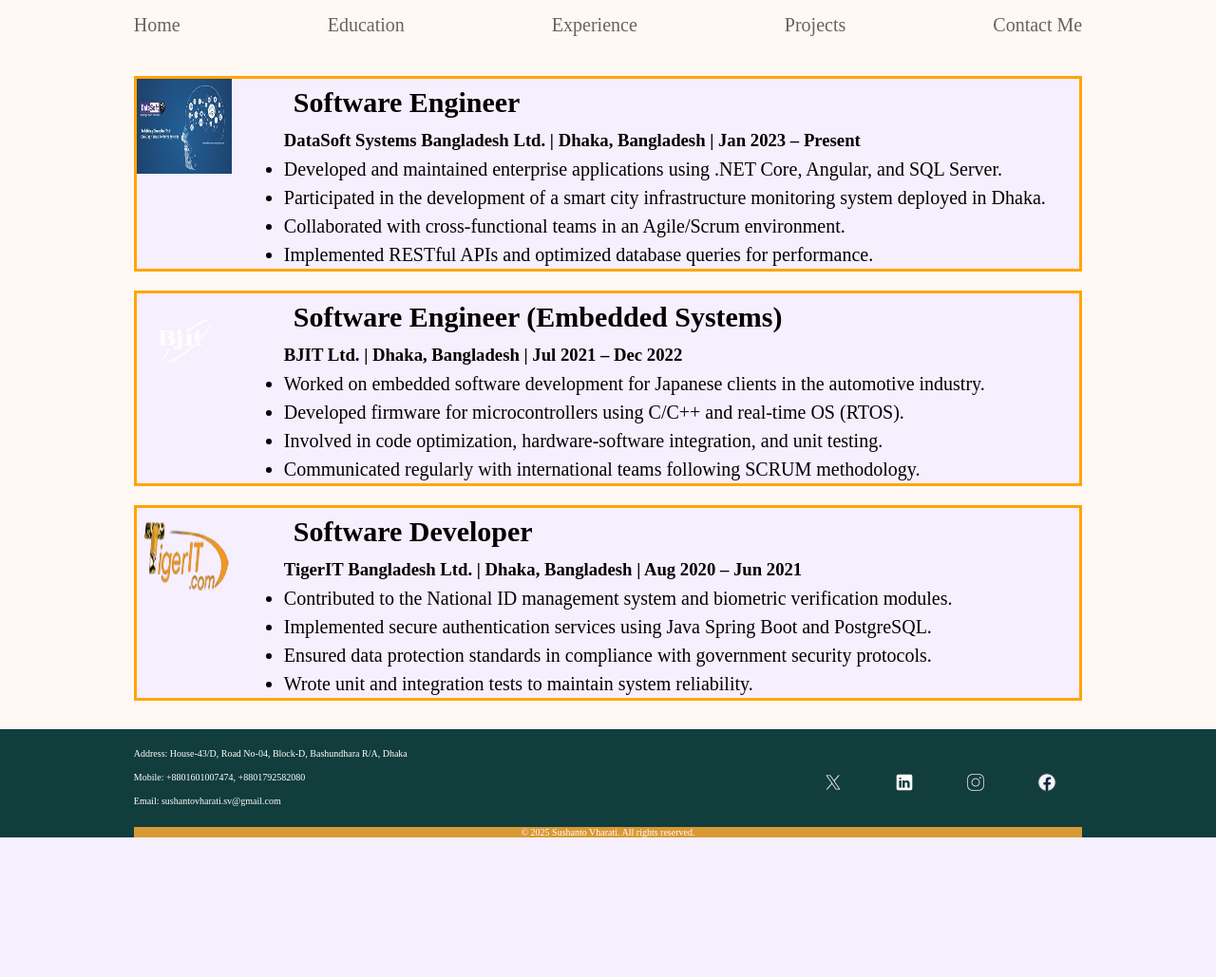
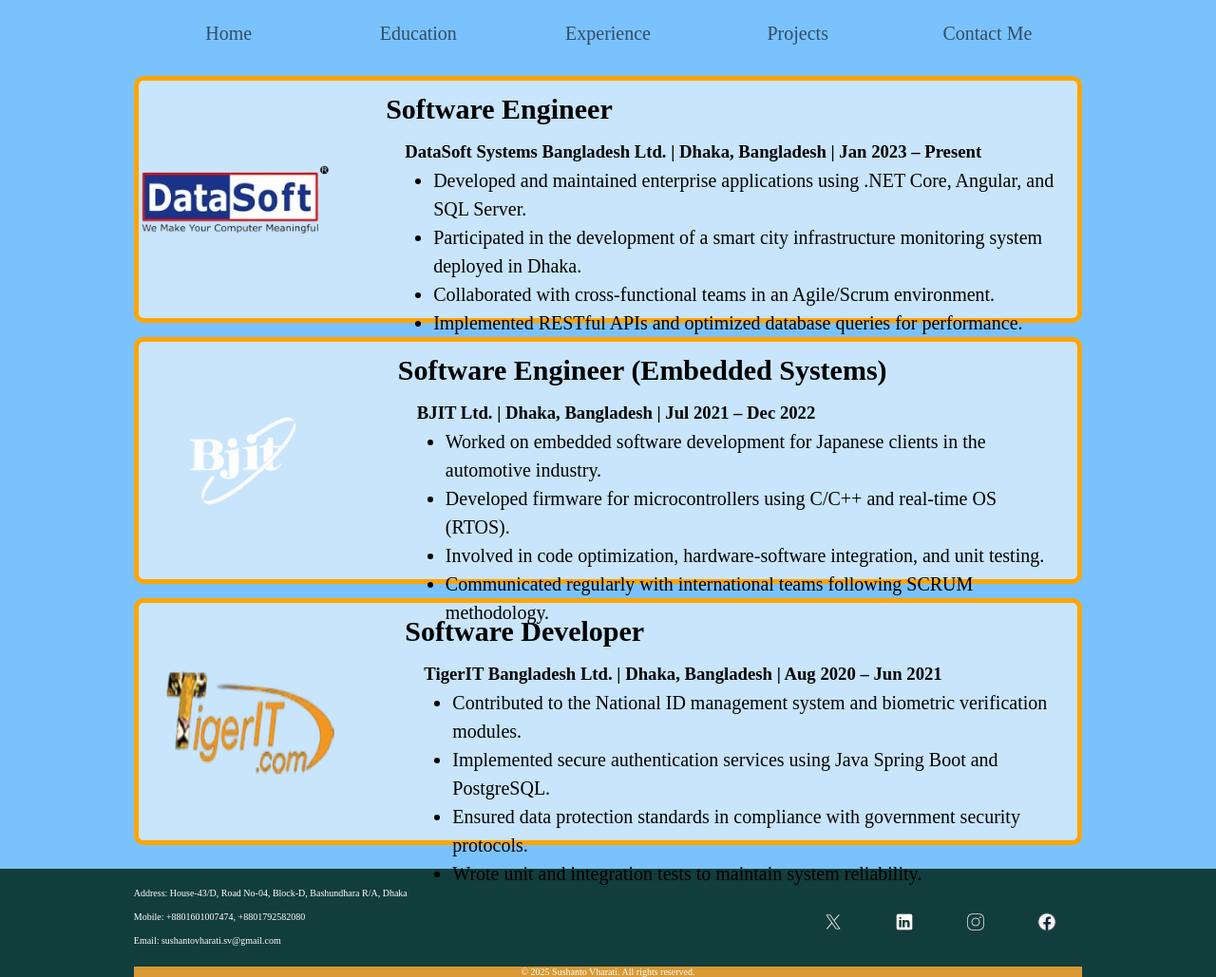
Before and after one commit to sushantovharati/summer-wbt-2025, a PHP site: page /html/experience.html in a window 1280 px wide. Shown: the whole page at 95% size. Before the commit the page ends 882 px from the top, so only its background shows below. Run offline with PHP 8.4, Linux system fonts and the light colour scheme.

Commit message:
polished version of portfolio. 22-49576-3

```diff
--- a/e-portfolio/css/education.css
+++ b/e-portfolio/css/education.css
@@ -3,7 +3,7 @@
     padding: 0;
 }
 body{
-    background-color: rgb(255, 248, 243,1);
+    background-color: #7ac2fd;
 }
 section{
     padding: 10px 11%;
@@ -14,8 +14,8 @@
     height: 300px;
     display: flex;
     justify-content: space-around;
-    border: 3px solid orange;
-    background-color: rgb(246, 239, 254);
+    border: 5px solid orange;
+    background-color: #c8e5fc;
 }
 .image{
     width: 45%;
--- a/e-portfolio/css/experience.css
+++ b/e-portfolio/css/experience.css
@@ -3,37 +3,46 @@
     padding: 0;
 }
 body{
-    background-color: rgb(255, 248, 243,1);
+    background-color: #7ac2fd;
 }
 section{
     padding: 10px 11%;
 }
-.dataSoftCompany, .bjitCompany, .tigerItCompany{
-    margin-bottom: 20px;
+.dataSoftCompany-container, .bjitCompany-container, .tigerItCompany-container{
+    margin-bottom: 15px;
+    height: 250px;
     display: flex;
-    border: 3px solid orange;
-    background-color: rgb(246, 239, 254);
+    border: 5px solid orange;
+    border-radius: 10px;
+    background-color: #c8e5fc;
 }
-.imageSection .textSection{
-    width: 50%;
-}
-.imageSection img{
-    height: 100px;
-    width: 100px;
+.image-section{
+    width: 25%;
     display: flex;
     justify-content: center;
     place-items: center;
 }
-.textSection{
-    padding-left: 55px;
-    padding-right: 20px;
+.image-section img{
+    height: 200px;
+    width: 200px;
+}
+#tigerIt-logo{
+    height:150px;
+    width: 200px;
+}
+.text-section{
+    padding: 0px 20px 0px 55px;
     line-height: 30px;
 }
-.textSection h1{
-    padding: 10px;
+.text-section h1{
+    padding: 15px 15px 15px 0px;
     font-size: 30px;
 }
-.textSection li{
+.text-section h3{
+    padding-left: 20px;
+}
+.text-section ul{
+    padding-left: 50px;
     font-size: 20px;
 }
 img{
--- a/e-portfolio/css/nav.css
+++ b/e-portfolio/css/nav.css
@@ -5,23 +5,42 @@
 header {
     margin: 15px 11%;
     height: 40px;
+    display: flex;
+    flex-direction: column;
+    justify-content: center;
 }
 header ul {
+    height: 40px;
     display: flex;
     justify-content: space-between;
 }
 header li {
+    width: 25%;
+    height: 40px;
     font-size: 20px;
     list-style: none;
+    text-align: center;
+    display: flex;
+    flex-direction: column;
+    justify-content: center;
 }
 header a {
     text-decoration: none;
     color: rgba(0, 0, 0, 0.6);
 }
 header div:hover {
-    height: 25px;
-    width: 120%;
+    height: 40px;
     text-align: center;
-    border-radius: 5px;
-    background-color: rgba(253, 110, 10, 1);
+    border-radius: 10px;
+    background-color: rgb(59, 59, 249);
+    display: flex;
+    flex-direction: column;
+    justify-content: center;
 }
+header a:hover{
+    color: white;
+    height: 40px;
+    display: flex;
+    flex-direction: column;
+    justify-content: center;
+}
--- a/e-portfolio/html/education.html
+++ b/e-portfolio/html/education.html
@@ -27,7 +27,7 @@
         <div class="bsc">
             <div class="image">
                 <img src="..\image/aiub_logo.png" alt="American International University-Bangladesh (AIUB)">
-            </div> <hr>
+            </div>
             <div class="text">
                 <h1>Bachelor of Science in Computer Science and Engineering (CSE)
                 </h1>
@@ -41,7 +41,7 @@
         <div class="hsc">
             <div class="image">
                 <img src="..\image/satkhira_govt_college_logo.png" alt="Satkhira Govt. College">
-            </div> <hr>
+            </div>
             <div class="text">
                 <h1>Higher Secondary Certificate (HSC)</h1>
                 <ul>
@@ -54,7 +54,7 @@
         <div class="ssc">
             <div class="image">
                 <img src="..\image/school_logo.png" alt="">
-            </div> <hr>
+            </div>
             <div class="text">
                 <h1>Secondary School Certificate (SSC)</h1>
                 <ul>
--- a/e-portfolio/html/experience.html
+++ b/e-portfolio/html/experience.html
@@ -24,11 +24,11 @@
     </header>
 
     <section>
-        <div class="dataSoftCompany">
-            <div class="imageSection">
-                <img src="..\image/dataSoft.jpeg" alt="DataSoft Systems Bangladesh Ltd.">
+        <div class="dataSoftCompany-container">
+            <div class="image-section">
+                <img src="..\image/dataSoft_icon.png" alt="DataSoft Systems Bangladesh Ltd.">
             </div>
-            <div class="textSection">
+            <div class="text-section">
                 <h1>Software Engineer</h1>
                 <h3>DataSoft Systems Bangladesh Ltd. | Dhaka, Bangladesh | Jan 2023 – Present</h3>
                 <ul>
@@ -40,12 +40,11 @@
                 </ul>
             </div>
         </div>
-
-        <div class="bjitCompany">
-            <div class="imageSection">
+        <div class="bjitCompany-container">
+            <div class="image-section">
                 <img src="..\image/bjit-logo.png" alt="BJIT Ltd.">
             </div>
-            <div class="textSection">
+            <div class="text-section">
                 <h1>Software Engineer (Embedded Systems)</h1>
                 <h3>BJIT Ltd. | Dhaka, Bangladesh | Jul 2021 – Dec 2022</h3>
                 <ul>
@@ -56,11 +55,11 @@
                 </ul>
             </div>
         </div>
-        <div class="tigerItCompany">
-            <div class="imageSection">
-                <img src="..\image/tigerIt_logo.png" alt="TigerIT Bangladesh Ltd.">
+        <div class="tigerItCompany-container">
+            <div class="image-section">
+                <img id="tigerIt-logo" src="..\image/tigerIt_logo.png" alt="TigerIT Bangladesh Ltd.">
             </div>
-            <div class="textSection">
+            <div class="text-section">
                 <h1>Software Developer</h1>
                 <h3>TigerIT Bangladesh Ltd. | Dhaka, Bangladesh | Aug 2020 – Jun 2021</h3>
                 <ul>
```
Also changed, not shown: e-portfolio/css/contact.css (+12 -1 lines), e-portfolio/css/index.css (+37 -15 lines), e-portfolio/css/projects.css (+13 -10 lines), e-portfolio/html/contact.html (+6 -6 lines), e-portfolio/html/projects.html (+14 -20 lines), e-portfolio/index.html (+4 -4 lines), e-portfolio/image/dataSoft_icon.png (added).
